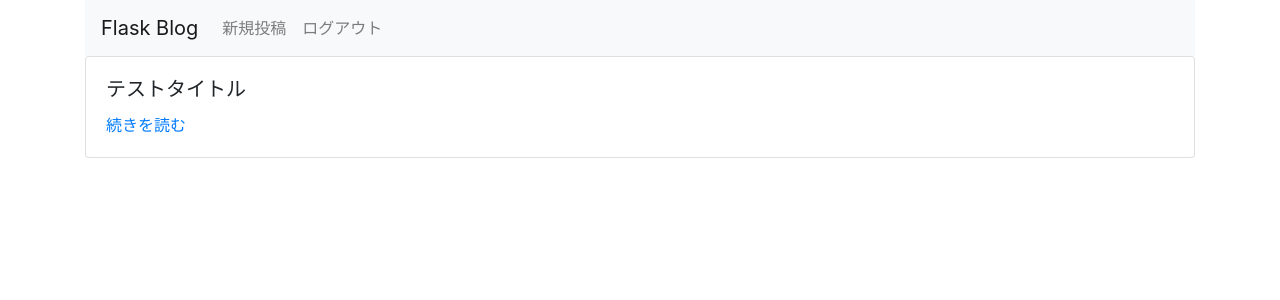
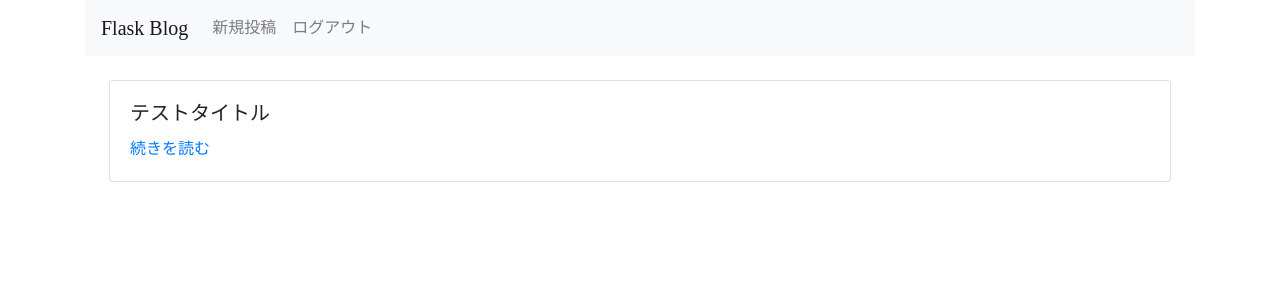
Before and after one commit to maguroguma/flask-practice, a Flask app: page / in a window 1280 px wide. Shown: the top 300 px of the page. Run offline with Flask 2, Linux system fonts and the light colour scheme; the visitor is signed in with stand-in values (Sample User, id 1); data comes from the database, SQL or seed files in the repository; both versions use the stored data as it was after the commit; some libraries are stand-ins or nearby versions; some web fonts are replaced.

Commit message:
add style code

```diff
--- /dev/null
+++ b/application/flask_blog/static/style.css
@@ -0,0 +1,11 @@
+.card {
+  margin: 0.25rem;
+}
+
+.blog-body {
+  padding: 1.25em;
+}
+
+* {
+  font-family: 'Mplus 1p';
+}
--- a/application/flask_blog/templates/layout.html
+++ b/application/flask_blog/templates/layout.html
@@ -5,6 +5,9 @@
 <script src="https://code.jquery.com/jquery-3.2.1.slim.min.js"></script>
 <script src="https://cdnjs.cloudflare.com/ajax/libs/popper.js/1.12.9/umd/popper.min.js"></script>
 <script src="https://maxcdn.bootstrapcdn.com/bootstrap/4.0.0/js/bootstrap.min.js"></script>
+<link href="https://fonts.googleapis.com/earlyaccess/mplus1p.css" rel="stylesheet" type="text/css">
+<link rel=stylesheet href="{{ url_for('static', filename='style.css') }}">
+
 <div class="container">
   <nav class="navbar navbar-expand-lg navbar-light bg-light">
     <a class="navbar-brand" href="/">Flask Blog</a>
```
Also changed, not shown: application/flask_blog/flask_blog.db.
